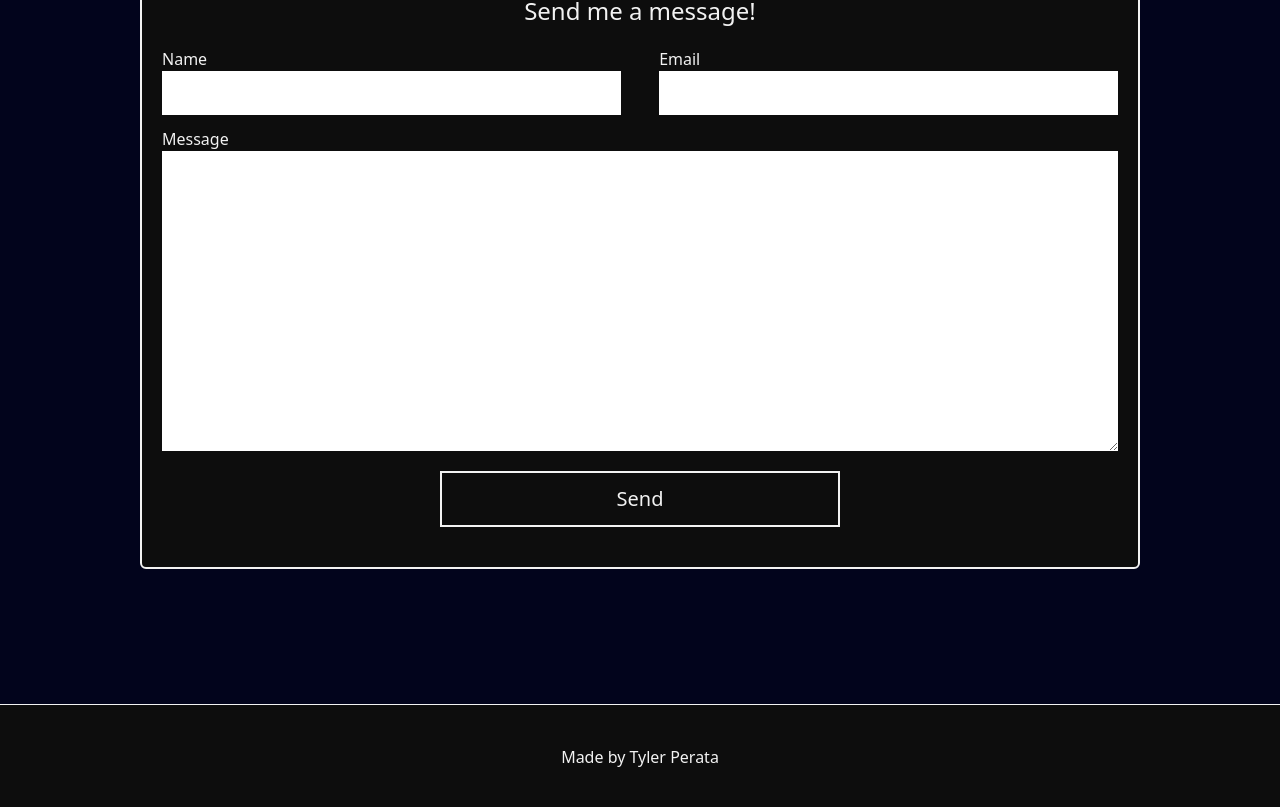
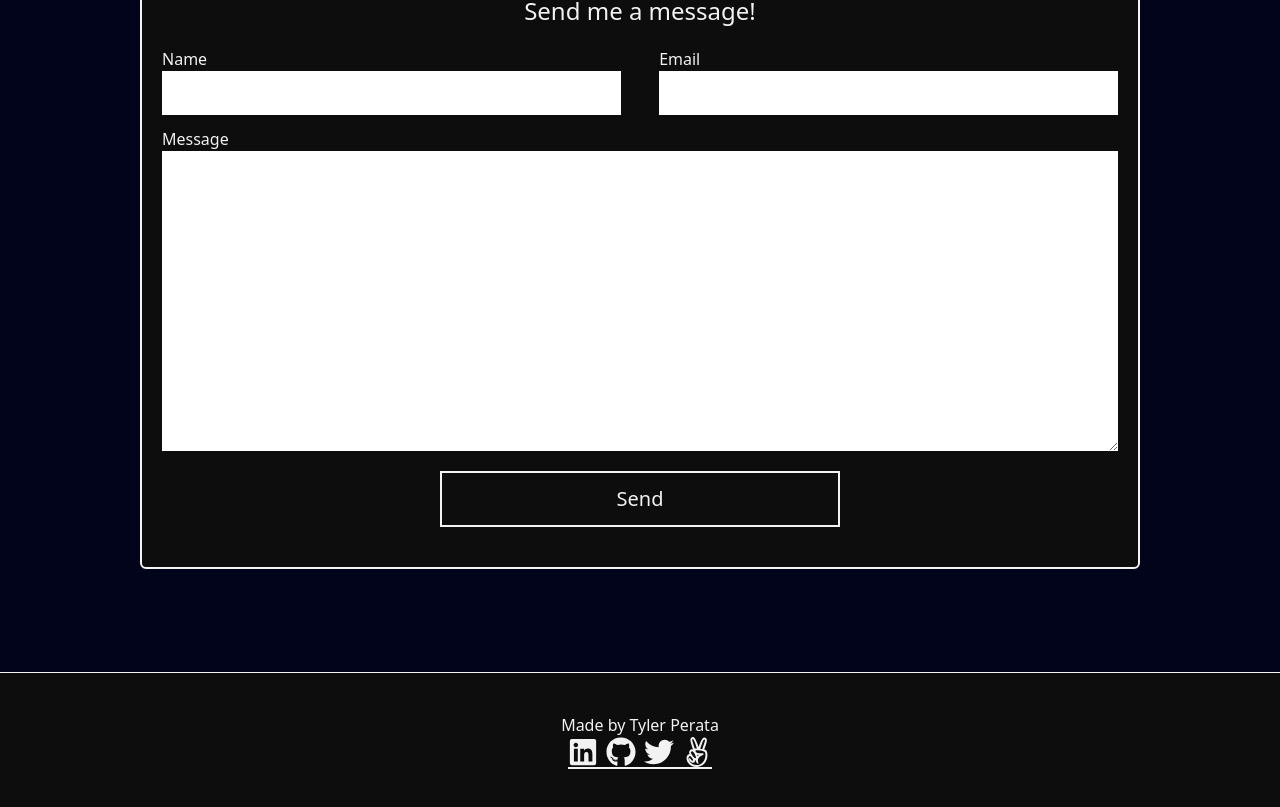
Before and after one commit to TylerP99/tylerperata, a React (Create React App) app in the folder client/: page / in a window 1280 px wide. Shown: the part 1372-2179 px from the top of the page. Built offline with nearby package versions, Linux system fonts and the light colour scheme; no server answers; what @cloudinary/url-gen would draw is missing.

Commit message:
Socials in footer

```diff
--- a/client/src/components/Footer.jsx
+++ b/client/src/components/Footer.jsx
@@ -1,5 +1,4 @@
-import React from 'react'
-import { Link } from 'react-router-dom'
+import SocialDisplay from "./landing-components/SocialDisplay"
 
 function Footer() {
   return (
@@ -8,6 +7,7 @@ function Footer() {
     >
       <section className='mx-auto w-fit' >
         Made by Tyler Perata
+        <SocialDisplay className="mx-auto" />
       </section>
     </footer>
   )
```
